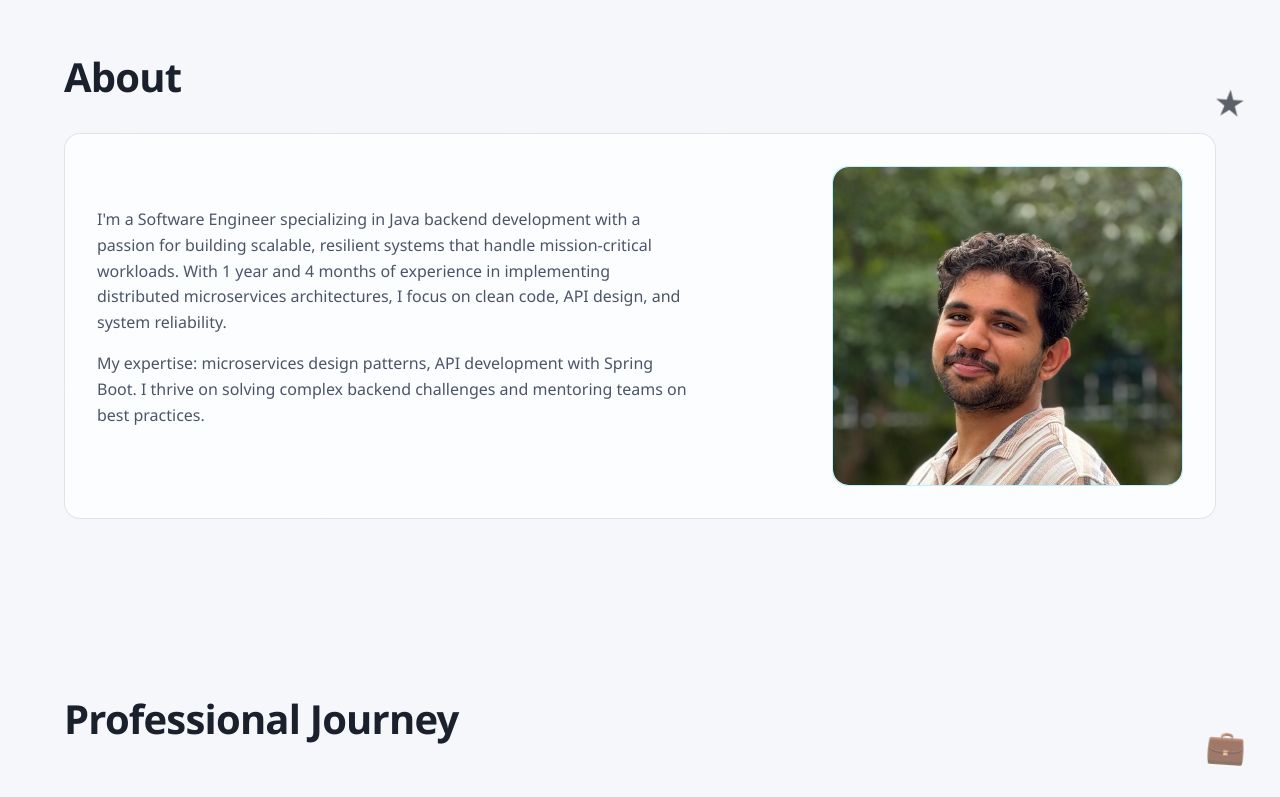
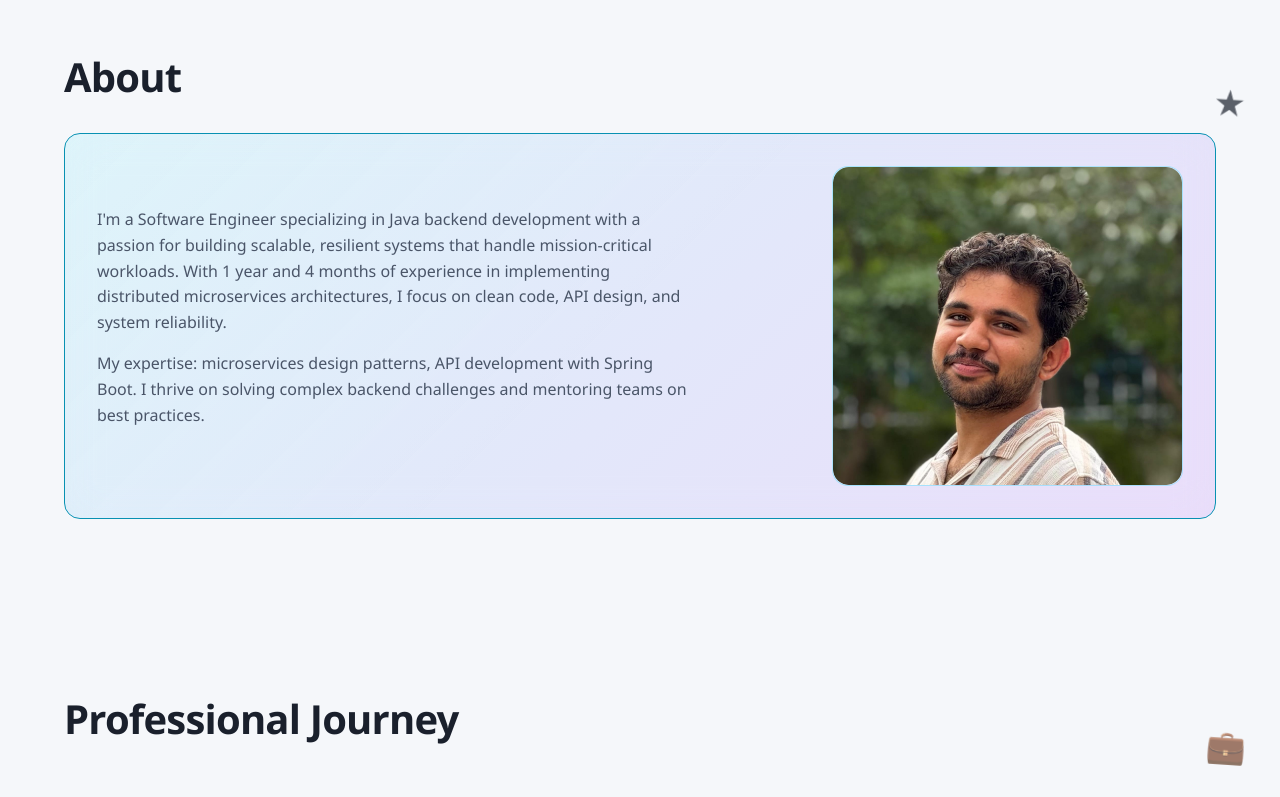
Before and after one commit to UndavalliJagadeesh/jagadeeshundavalli, a React (Vite) app: page / in a window 1280 px wide. Shown: the part 920-1717 px from the top of the page. Built offline with nearby package versions, Linux system fonts and the light colour scheme; no server answers; a web font is replaced by a local one.

Commit message:
refactor: Apply light mode gradient background to all glass cards instead of only experience cards.

```diff
--- a/src/styles.css
+++ b/src/styles.css
@@ -648,9 +648,9 @@ p {
   min-width: 380px;
 }
 
-/* Light mode - use gradient background like flip-card-back */
-body.light .experience-card.glass-card,
-[data-theme="light"] .experience-card.glass-card {
+/* Light mode - apply gradient background to all glass cards */
+body.light .glass-card,
+[data-theme="light"] .glass-card {
   background: linear-gradient(135deg, rgba(0, 212, 255, 0.1) 0%, rgba(128, 0, 255, 0.1) 100%);
   border: 1px solid var(--accent);
 }
```
